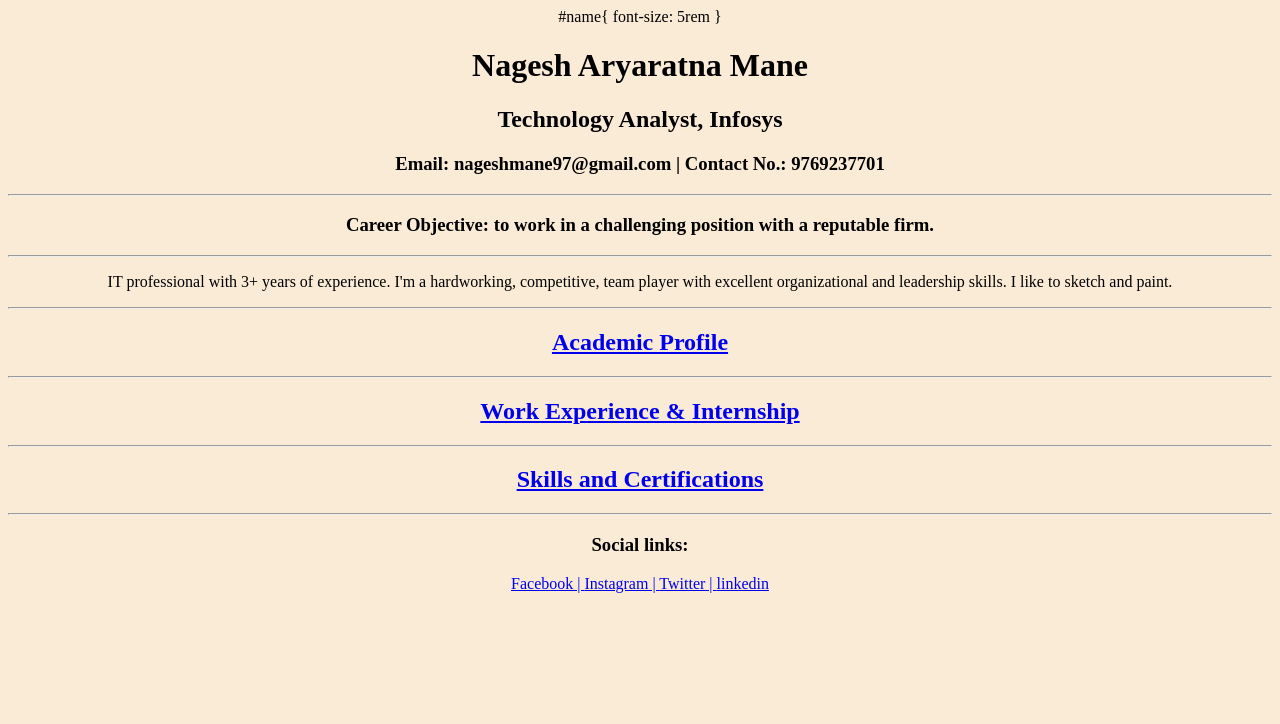
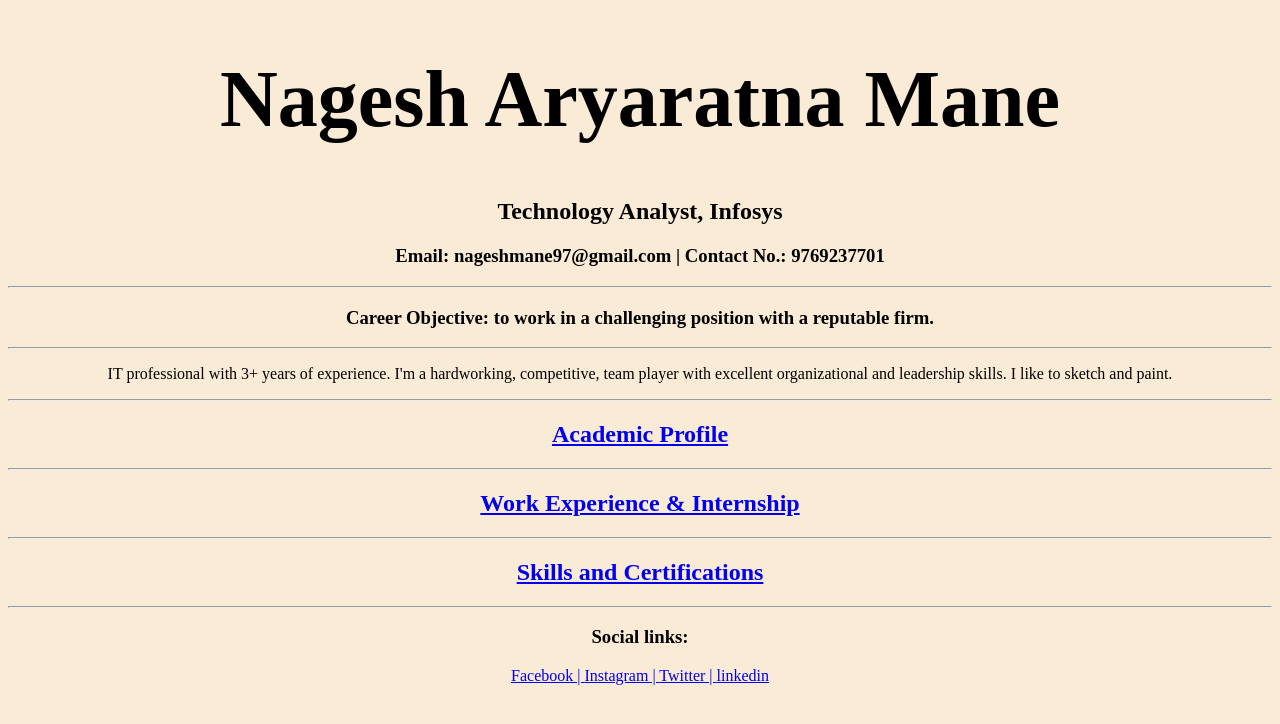
Before and after one commit to nageshmane97/html-resume, a plain HTML site: page index.html in a window 1280 px wide. Drawn offline with Linux system fonts and the light colour scheme.

Commit message:
Update index.html

```diff
--- a/index.html
+++ b/index.html
@@ -4,11 +4,11 @@
 <head>
     <meta charset="UTF-8">
     <title>Nagesh Mane's Resume</title>
-    <styles>
-        #name{
-            font-size: 5rem
-            }
-        </styles>
+    <style>
+        #name {
+            font-size: 5rem;
+        }
+    </style>
 </head>
 
 <body>
```
